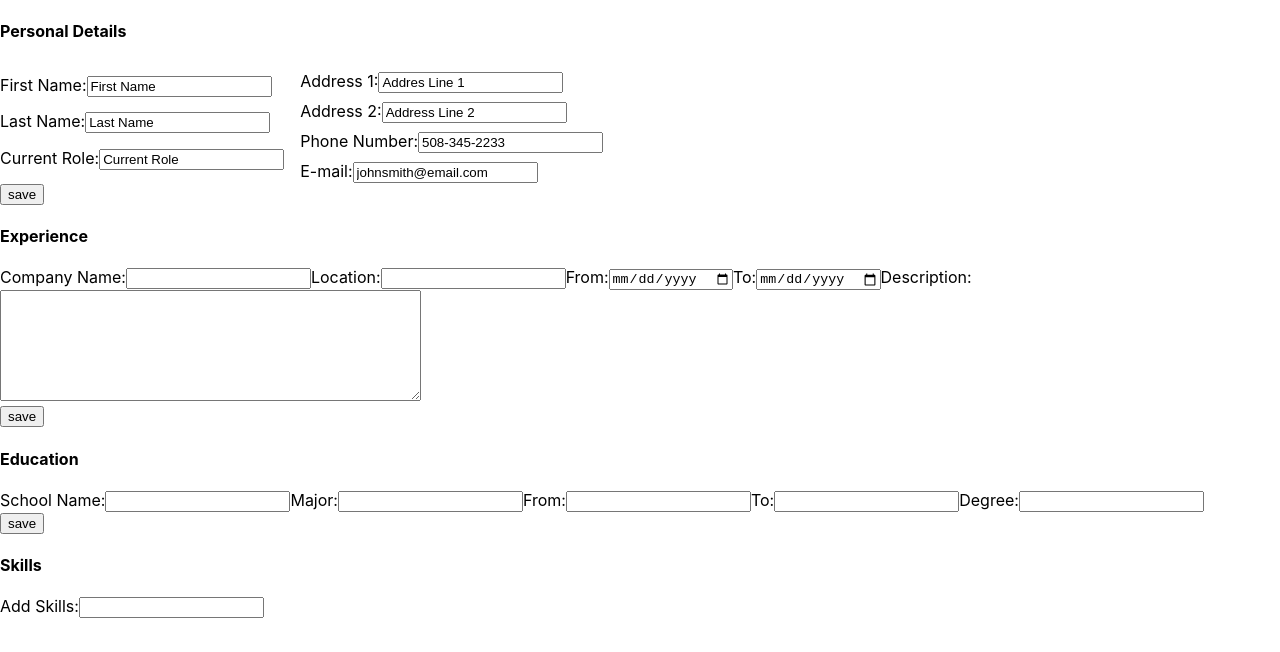
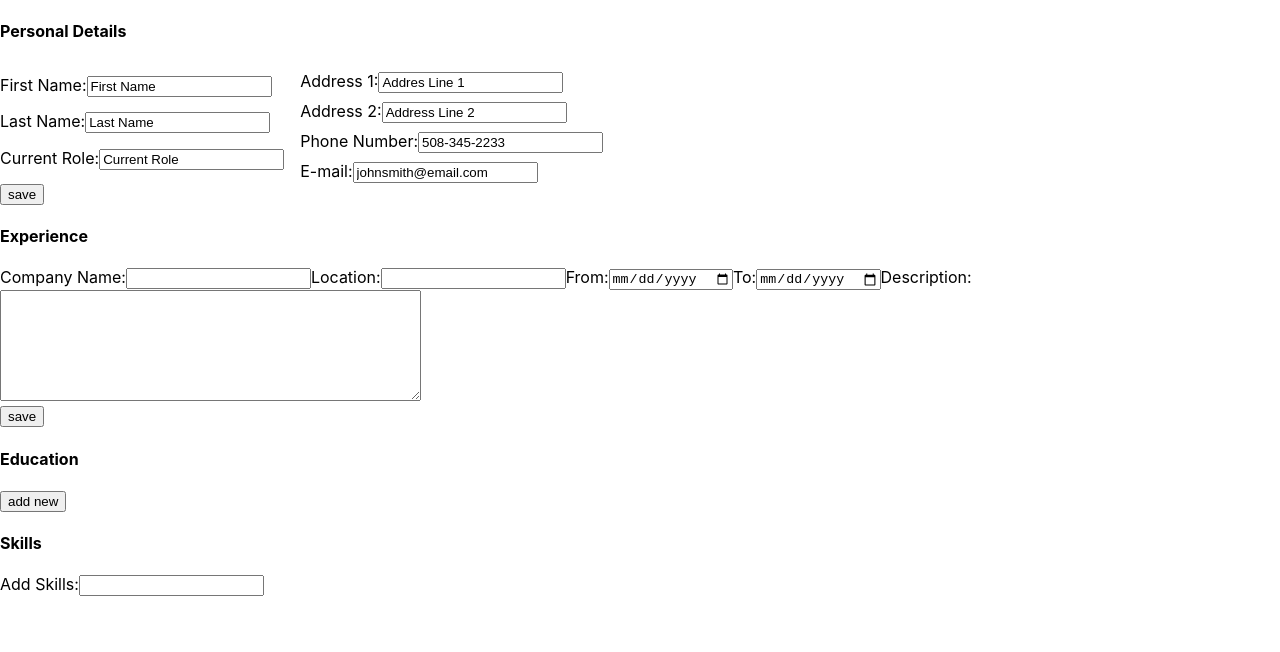
Before and after one commit to elnurad/cv-project, a React (Create React App) app: page / in a window 1280 px wide. Shown: the top 652 px of the page. Built offline with nearby package versions, Linux system fonts and the light colour scheme.

Commit message:
add education item

```diff
--- a/src/App.js
+++ b/src/App.js
@@ -18,19 +18,64 @@ function App() {
   const [timeFrom, setTimeFrom] = useState('');
   const [timeTo, setTimeTo] = useState('');
   const [jobDescription, setJobDescription] = useState('');
-  const [schoolName, setSchoolName] = useState('');
-  const [major, setMajor] = useState('');
-  const [studyFrom, setStudyFrom] = useState('')
-  const [studyTo, setStudyTo] = useState('');
-  const [degree, setDegree] = useState('');
+  //education
+  // const [schoolName, setSchoolName] = useState('');
+  // const [major, setMajor] = useState('');
+  // const [studyFrom, setStudyFrom] = useState('')
+  // const [studyTo, setStudyTo] = useState('');
+  // const [degree, setDegree] = useState('');
+
+  //array of objects for each education component
+  // const [educationInfo, setEducationInfo] = useState([
+  //   {
+  //     id: 0,
+  //     schoolName: '',
+  //     major: '',
+  //     studyFrom: '',
+  //     studyTo: '',
+  //     degree: ''
+  //   }
+  // ]);
+
+  //
+
+  // const [schoolName, setSchoolName] = useState([]);
+
+  // const changeSchoolName = (e) => {
+  //   setSchoolName(oldSchoolArray => [...oldSchoolArray, e.target.value]);
+  // };
+
+  // const [major, setMajor] = useState('');
+  // const [studyFrom, setStudyFrom] = useState('')
+  // const [studyTo, setStudyTo] = useState('');
+  // const [degree, setDegree] = useState('');
+
+
+  // const changeSchoolName = (e) => {
+  //   setSchoolName(e.target.value);
+  // };
+
+  // const changeMajor = (e) => {
+  //   setMajor(e.target.value);
+  // };
+  // const changeStudyFrom =(e)=> {
+  //   setStudyFrom(e.target.value);
+  // };
+  // const changeStudyTo =(e)=> {
+  //   setStudyTo(e.target.value)
+  // };
+  // const changeDegree =(e) => {
+  //   setDegree(e.target.value);
+  // }
+
   const [skill, setSkill] = useState('');
   const [displayPersonalDetails, setPersonalDetails] = useState(false)
   const [displayWorkInfo, setWorkInfo] = useState(false)
-  const [displayEducationSection, setEducationSection] = useState(false)
+  // const [displayEducationSection, setEducationSection] = useState(false)
 
-  const flipEducationSection =(e)=> {
-    setEducationSection(!displayEducationSection)
-  }
+  // const flipEducationSection =(e)=> {
+  //   setEducationSection(!displayEducationSection)
+  // }
 
   const flipWorkInfo =(e) => {
     setWorkInfo(!displayWorkInfo)
@@ -44,22 +89,22 @@ function App() {
   }
 
 
-  const changeSchoolName = (e) => {
-    setSchoolName(e.target.value);
-  };
+  // const changeSchoolName = (e) => {
+  //   setSchoolName(e.target.value);
+  // };
 
-  const changeMajor = (e) => {
-    setMajor(e.target.value);
-  };
-  const changeStudyFrom =(e)=> {
-    setStudyFrom(e.target.value);
-  };
-  const changeStudyTo =(e)=> {
-    setStudyTo(e.target.value)
-  };
-  const changeDegree =(e) => {
-    setDegree(e.target.value);
-  }
+  // const changeMajor = (e) => {
+  //   setMajor(e.target.value);
+  // };
+  // const changeStudyFrom =(e)=> {
+  //   setStudyFrom(e.target.value);
+  // };
+  // const changeStudyTo =(e)=> {
+  //   setStudyTo(e.target.value)
+  // };
+  // const changeDegree =(e) => {
+  //   setDegree(e.target.value);
+  // }
 
   const handleCompanyName = (e) => {
     setCompanyName(e.target.value)
@@ -110,6 +155,16 @@ function App() {
     setEmail(e.target.value)
   }
 
+  const [educationArray, setEducationArray] = useState([]);
+  // const [clickedEduItem, setClickedEduItem] = useSTate(false)
+  // const removeEduItem =()=>{
+  //   let unClickedItems = educationArray.filter((item, i)=>{
+  //     if
+  //   })
+  // }
+  // // const deleteEduItem =()=>{
+  // //   setEducationArray(...)
+  // // }
 
   return (
     <div className="App">
@@ -134,14 +189,17 @@ function App() {
        displayWorkInfo={displayWorkInfo} flipWorkInfo={flipWorkInfo}
        />
        <h4>Education</h4>
-       <Education
-       schoolName={schoolName} changeSchoolName={changeSchoolName}
-       major={major} changeMajor={changeMajor}
-       studyFrom={studyFrom} studyTo={studyTo}
-       changeStudyFrom={changeStudyFrom} changeStudyTo={changeStudyTo}
-       degree={degree} changeDegree={changeDegree}
-       displayEducationSection={displayEducationSection} flipEducationSection={flipEducationSection}
-       />
+       <button onClick={()=>{setEducationArray([...educationArray, <Education />])}}>add new</button>
+       {educationArray.map((eduItem, i)=><div className="eduItem" id={i} key={i}>{eduItem}</div>)}
+
+       {/* <Education
+      //  schoolName={schoolName} changeSchoolName={changeSchoolName}
+      //  major={major} changeMajor={changeMajor}
+      //  studyFrom={studyFrom} studyTo={studyTo}
+      //  changeStudyFrom={changeStudyFrom} changeStudyTo={changeStudyTo}
+      //  degree={degree} changeDegree={changeDegree}
+      //  displayEducationSection={displayEducationSection} flipEducationSection={flipEducationSection}
+       /> */}
        <h4>Skills</h4>
        <Skills
        skill={skill}
--- a/src/components/Education.js
+++ b/src/components/Education.js
@@ -1,22 +1,55 @@
-import React from 'react';
+import React, { useState} from 'react';
 
-function Education({
-    schoolName, changeSchoolName,
-    major, changeMajor,
-    studyFrom, studyTo,
-    changeStudyFrom, changeStudyTo,
-    degree, changeDegree,
-    displayEducationSection, flipEducationSection
-}) {
+function Education()
+//     schoolName, changeSchoolName,
+//     major, changeMajor,
+//     studyFrom, studyTo,
+//     changeStudyFrom, changeStudyTo,
+//     degree, changeDegree,
+//     displayEducationSection, flipEducationSection
+ {
+       const [schoolName, setSchoolName] = useState('');
+       const [major, setMajor] = useState('');
+       const [studyFrom, setStudyFrom] = useState('')
+       const [studyTo, setStudyTo] = useState('');
+       const [degree, setDegree] = useState('');
+       const [displayEducationSection, setEducationSection] = useState(false)
+       const [clicked, setClicked] = useState(false)
+
+
+       const changeSchoolName = (e) => {
+              setSchoolName(e.target.value);
+            };
+
+       const changeMajor = (e) => {
+              setMajor(e.target.value);
+            };
+       const changeStudyFrom =(e)=> {
+              setStudyFrom(e.target.value);
+            };
+       const changeStudyTo =(e)=> {
+              setStudyTo(e.target.value)
+            };
+       const changeDegree =(e) => {
+              setDegree(e.target.value);
+            };
+       const flipEducationSection =()=> {
+              setEducationSection(!displayEducationSection)
+            };
+       const handleClicked =()=>setClicked(!clicked)
+
+
+
+
     return(
         <div className="education-section">
             {displayEducationSection ?
             <div>
-              School Name: {schoolName}
-              Major: {major}
-              from: {studyFrom}
-              to: {studyTo}
-              Degree: {degree}
+              <p>School Name: {schoolName}</p>
+              <p>Major: {major}</p>
+              <p>from: {studyFrom}</p>
+              <p>to: {studyTo}</p>
+              <p>Degree: {degree}</p>
 
             </div>
             :
@@ -40,6 +73,7 @@ function Education({
 
             </form>}
             <button onClick={flipEducationSection}>{displayEducationSection ? 'edit' : 'save'}</button>
+            <button onClick={handleClicked}>delete</button>
         </div>
     )
 
```
